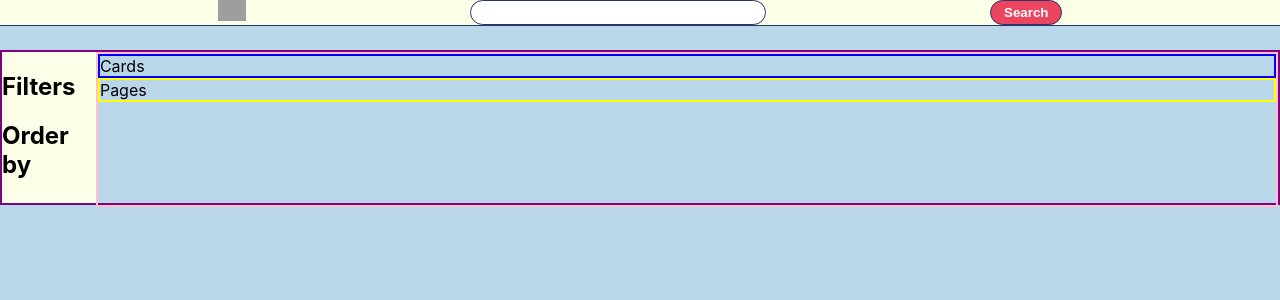
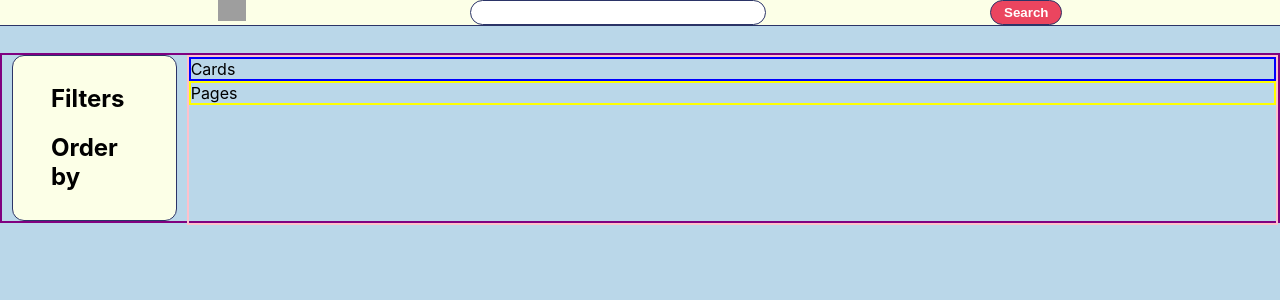
Before and after one commit to neortegab/pokemons, a React (Create React App) app in the folder client/: page /home in a window 1280 px wide. Shown: the top 300 px of the page. Built offline with nearby package versions, Linux system fonts and the light colour scheme; grey boxes are pictures that could not be loaded.

Commit message:
Sidebar layout stablished

```diff
--- a/client/src/components/pages/HomeComponents/styles/SideBar.css
+++ b/client/src/components/pages/HomeComponents/styles/SideBar.css
@@ -1,3 +1,7 @@
 .sidebar-container{
     background-color: #FCFFE7;
+    margin: 0 0.75vw 0 0.75vw;
+    padding: 1vh 3vw;
+    border-radius: 12px;
+    border: 1px solid #2B3467;
 }
```
